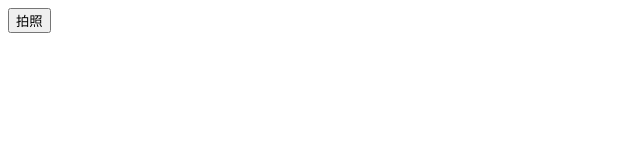
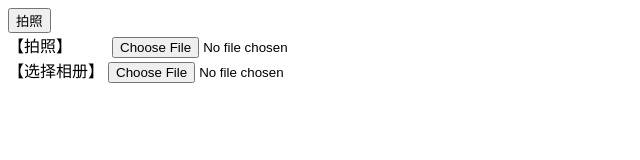
Before and after one commit to littlelouds/www, a plain HTML site: page index.html in a window 1280 px wide. Shown: the whole page, without its empty margins (0-640 px from the left). Drawn offline with Linux system fonts and the light colour scheme.

Commit message:
camera-button

```diff
--- a/index.html
+++ b/index.html
@@ -36,6 +36,8 @@
 	</script>
 	</head>
 	<body>
-		<button onclick="captureImage()">拍照</button>
+		<button onclick="captureImage()">拍照</button><br>
+        <span style="display:inline-block;width:100px;">【拍照】</span> <input type="file" accept="video/*;capture=camcorder"><br>
+        <span style="display:inline-block;width:100px;">【选择相册】</span><input type="file" accept="audio/*;capture=microphone">
 	</body>
 </html>
```
